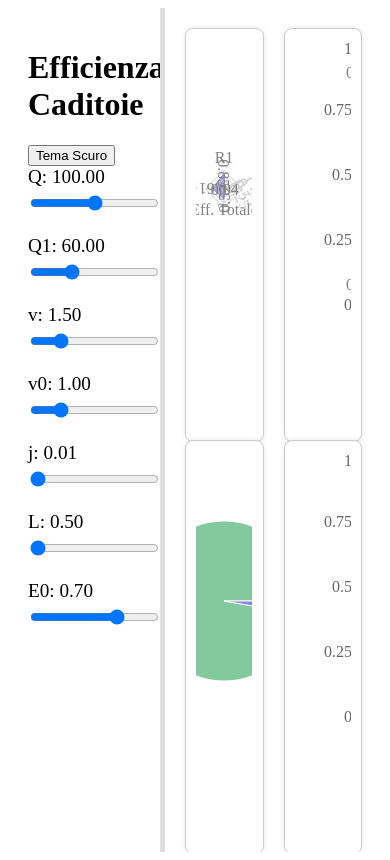
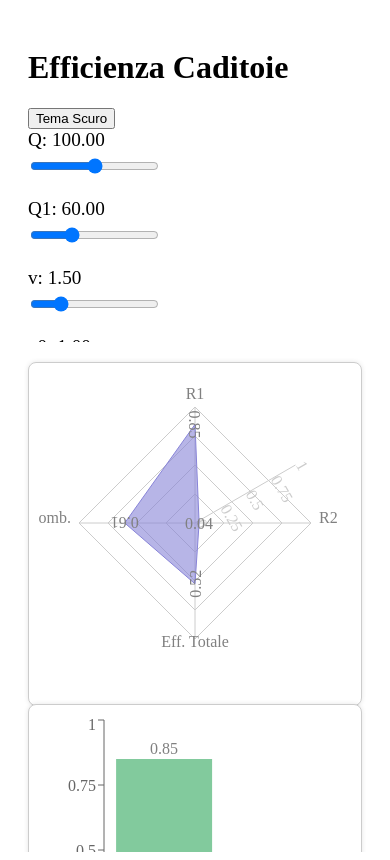
Before and after one commit to Pietro-Ricciardi/Efficienza-Caditoie, a React (Vite) app: page / in a window 390 px wide. Built offline with nearby package versions, Linux system fonts and the light colour scheme.

Commit message:
Improve responsiveness

```diff
--- a/src/App.css
+++ b/src/App.css
@@ -22,6 +22,24 @@
   width: 5px;
   cursor: col-resize;
   background: #ddd;
+}
+
+@media (max-width: 768px) {
+  .container {
+    flex-direction: column;
+  }
+
+  .leftPane {
+    flex-basis: 100%;
+  }
+
+  .rightPane {
+    grid-template-columns: 1fr;
+  }
+
+  .resizer {
+    display: none;
+  }
 }
 
 .chart-box {
--- a/src/App.jsx
+++ b/src/App.jsx
@@ -39,6 +39,7 @@ export default function App() {
 
   const [leftWidth, setLeftWidth] = useState(30);
   const [isResizing, setIsResizing] = useState(false);
+  const [isMobile, setIsMobile] = useState(() => window.innerWidth <= 768);
   const [isDarkMode, setIsDarkMode] = useState(() => {
     const saved = localStorage.getItem("darkMode");
     return saved ? JSON.parse(saved) : false;
@@ -53,6 +54,13 @@ export default function App() {
   const startResize = () => setIsResizing(true);
 
   useEffect(() => {
+    const handleResize = () => setIsMobile(window.innerWidth <= 768);
+    window.addEventListener("resize", handleResize);
+    return () => window.removeEventListener("resize", handleResize);
+  }, []);
+
+  useEffect(() => {
+    if (isMobile) return;
     const handleMove = (e) => {
       if (!isResizing) return;
       const newWidth = (e.clientX / window.innerWidth) * 100;
@@ -65,7 +73,7 @@ export default function App() {
       document.removeEventListener("mousemove", handleMove);
       document.removeEventListener("mouseup", stopResize);
     };
-  }, [isResizing]);
+  }, [isResizing, isMobile]);
 
   const R1 = 1 - 0.3 * (params.v - params.v0);
   const R2 = 1 / (1 + (0.083 * Math.pow(params.v, 1.8)) / (params.j * Math.pow(params.L, 2 / 3)));
@@ -106,7 +114,7 @@ export default function App() {
 
   return (
     <div className={`container ${isDarkMode ? "dark-mode" : ""}`}>
-      <div className="leftPane" style={{ flexBasis: `${leftWidth}%` }}>
+      <div className="leftPane" style={{ flexBasis: isMobile ? "100%" : `${leftWidth}%` }}>
         <h1>Efficienza Caditoie</h1>
         <button onClick={toggleDarkMode}>
           {isDarkMode ? "Tema Chiaro" : "Tema Scuro"}
@@ -127,7 +135,7 @@ export default function App() {
           </div>
         ))}
       </div>
-      <div className="resizer" onMouseDown={startResize} />
+      {!isMobile && <div className="resizer" onMouseDown={startResize} />}
       <div className="rightPane">
         <div className="chart-box">
           <ResponsiveContainer width="100%" height={300}>
```
